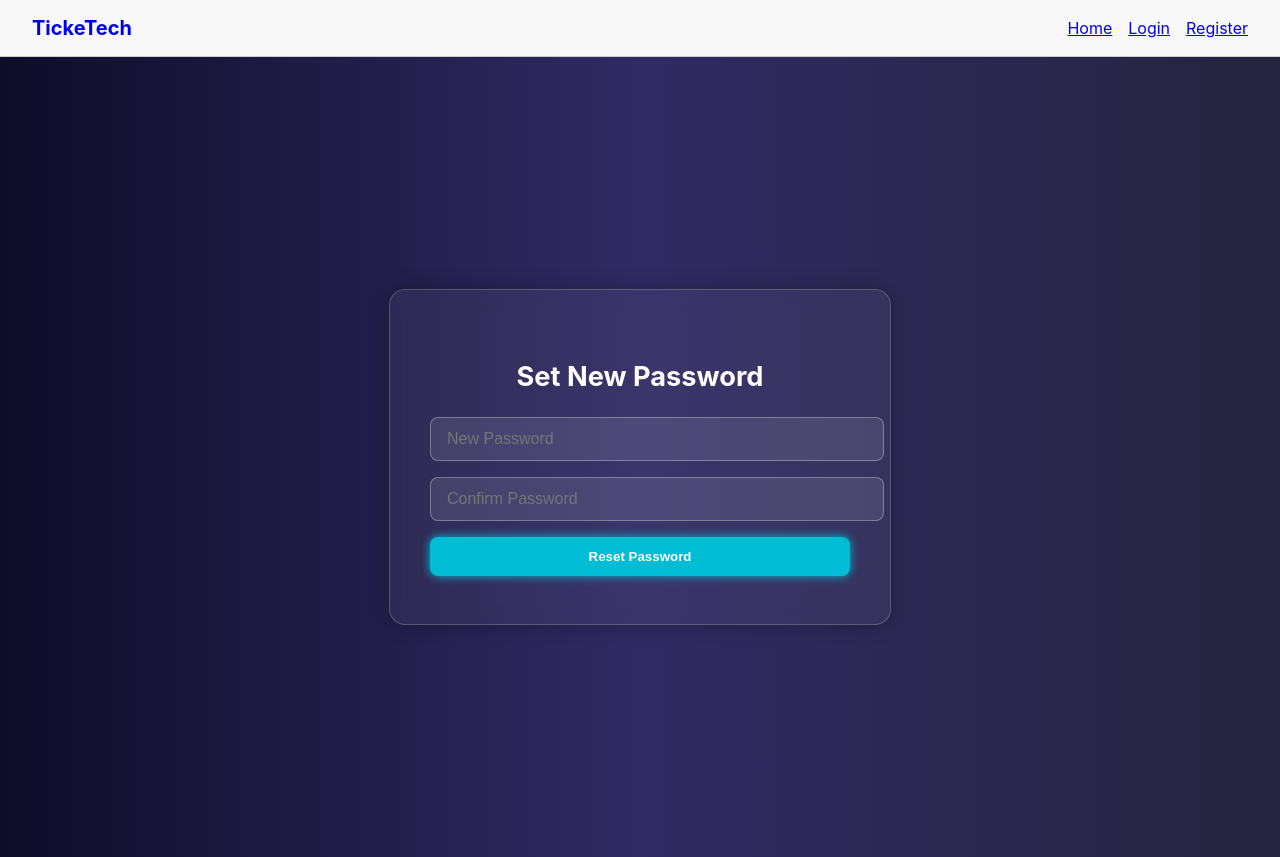
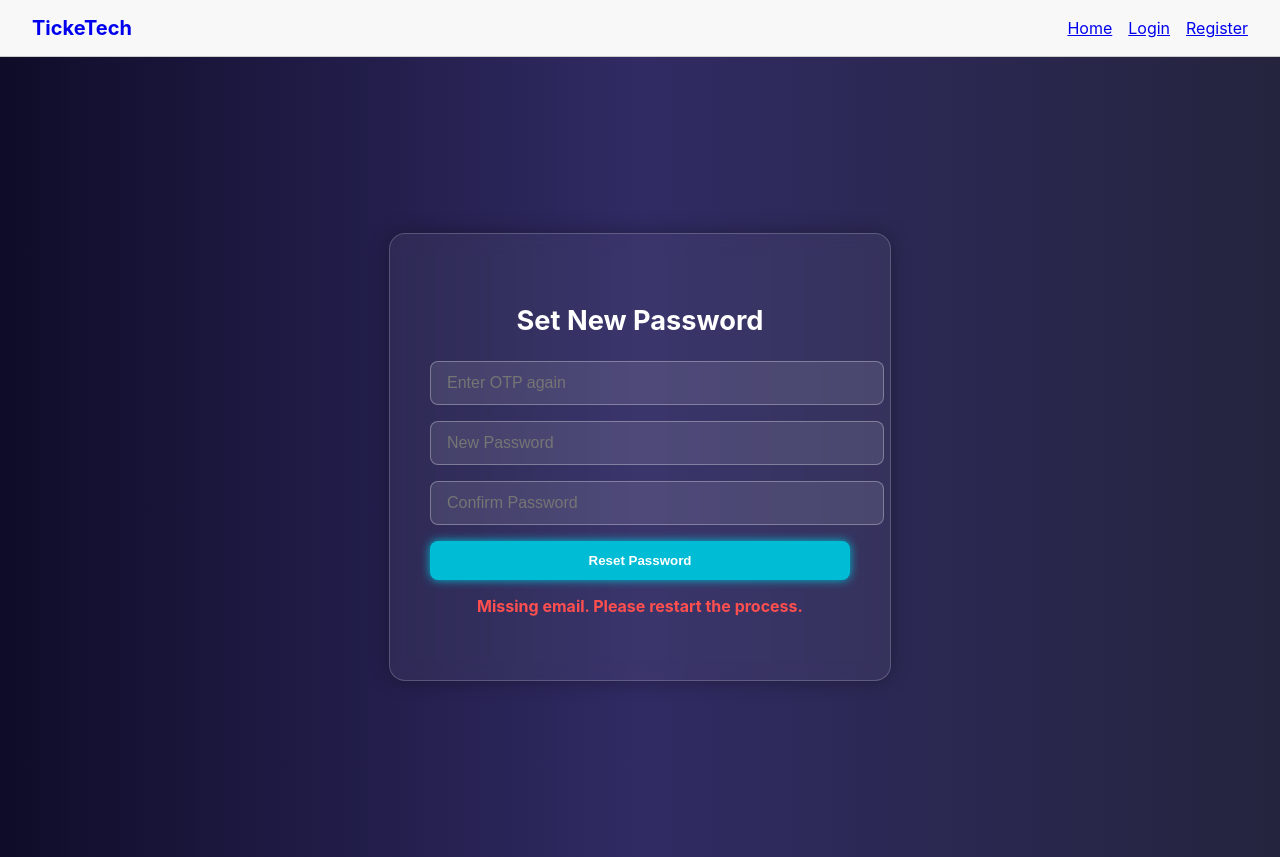
Before and after one commit to Assem-boop/TickeTech, a React (Create React App) app in the folder frontend/: page /reset-password in a window 1280 px wide. Built offline with nearby package versions, Linux system fonts and the light colour scheme.

Commit message:
ForgetPassword4 GUI Commit

```diff
--- a/frontend/src/pages/ResetPassword.jsx
+++ b/frontend/src/pages/ResetPassword.jsx
@@ -1,19 +1,35 @@
-import React, { useState } from "react";
+import React, { useState, useEffect } from "react";
 import api from "../api/axiosConfig";
 import { useNavigate } from "react-router-dom";
 
 const ResetPassword = () => {
   const navigate = useNavigate();
-  const email = localStorage.getItem("otpEmail") || "";
+
   const [password, setPassword] = useState("");
   const [confirm, setConfirm] = useState("");
+  const [email, setEmail] = useState("");
+  const [otp, setOtp] = useState(""); // 🔑 Required for backend
   const [error, setError] = useState("");
   const [success, setSuccess] = useState("");
+
+  useEffect(() => {
+    const savedEmail = localStorage.getItem("otpEmail");
+    if (!savedEmail) {
+      setError("Missing email. Please restart the process.");
+    } else {
+      setEmail(savedEmail);
+    }
+  }, []);
 
   const handleReset = async (e) => {
     e.preventDefault();
     setError("");
     setSuccess("");
+
+    if (!otp || !email || !password) {
+      setError("All fields are required.");
+      return;
+    }
 
     if (password !== confirm) {
       setError("Passwords do not match.");
@@ -23,9 +39,11 @@ const ResetPassword = () => {
     try {
       await api.put("/api/v1/forgot-password/reset-password", {
         email,
+        code: otp, // 🔑 Required
         newPassword: password,
       });
-      setSuccess("✅ Password reset! Redirecting to login...");
+
+      setSuccess("✅ Password reset! Redirecting...");
       localStorage.removeItem("otpEmail");
       setTimeout(() => navigate("/login"), 2000);
     } catch (err) {
@@ -38,6 +56,14 @@ const ResetPassword = () => {
       <div style={glassBox}>
         <h2 style={titleStyle}>Set New Password</h2>
         <form onSubmit={handleReset}>
+          <input
+            type="text"
+            placeholder="Enter OTP again"
+            value={otp}
+            onChange={(e) => setOtp(e.target.value)}
+            required
+            style={inputStyle}
+          />
           <input
             type="password"
             placeholder="New Password"
@@ -65,6 +91,7 @@ const ResetPassword = () => {
   );
 };
 
+// 🎨 Styles remain the same (reuse from previous pages)
 const pageStyle = {
   height: "100vh",
   background: "linear-gradient(to right, #0f0c29, #302b63, #24243e)",
```
